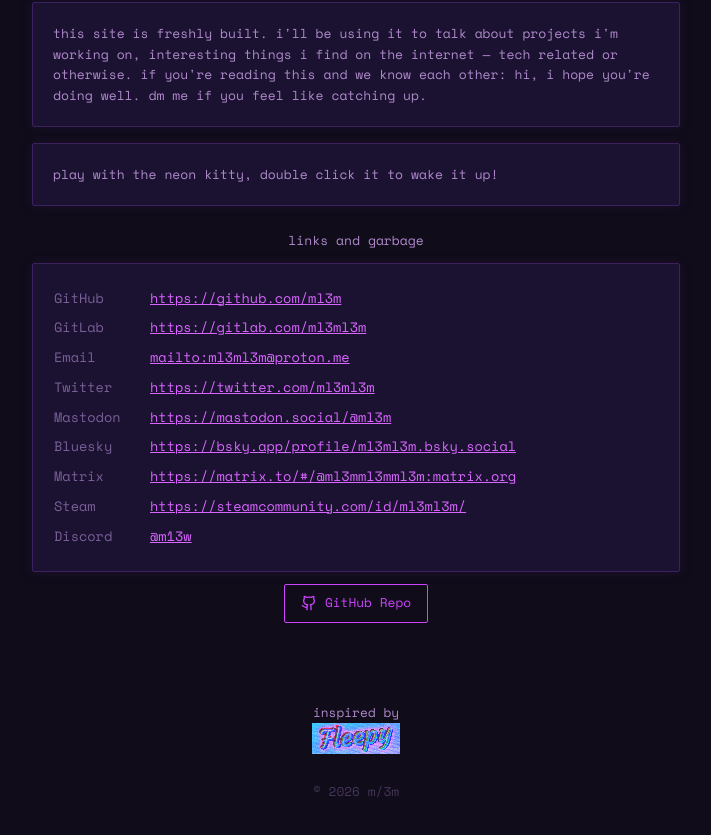
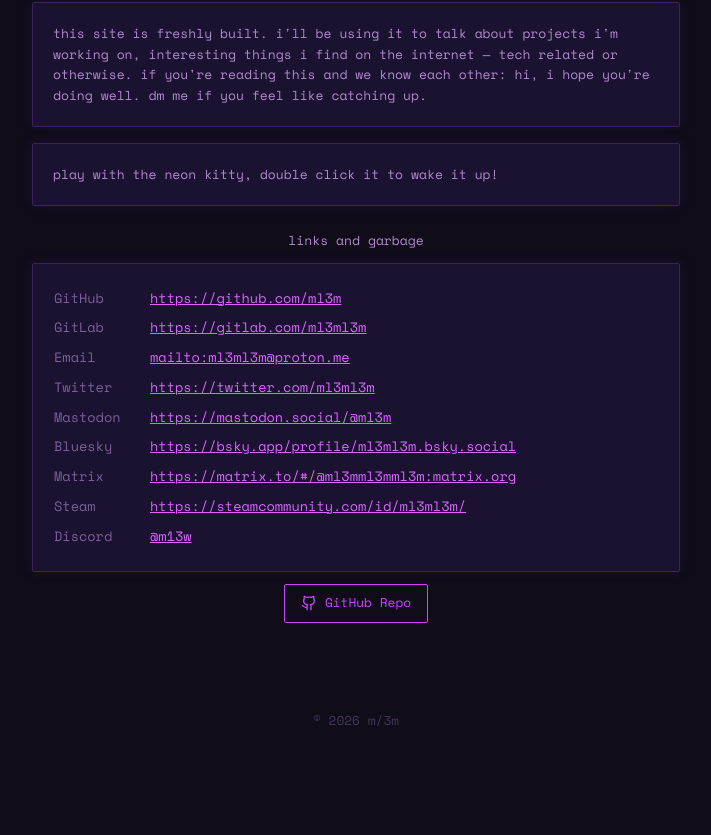
Before and after one commit to ml3m/ml3m.github.io, a Next.js app: page / in a window 1280 px wide. Shown: the part 463-1298 px from the top of the page, without its empty margins (284-995 px from the left). After the commit the page ends 1226 px from the top, so only its background shows below. Built offline with nearby package versions, Linux system fonts and the light colour scheme.

Commit message:
it is kind of unique at this point

```diff
--- a/components/layout/Footer.tsx
+++ b/components/layout/Footer.tsx
@@ -3,18 +3,6 @@
 export default function Footer() {
   return (
     <footer className="text-center py-8 mt-8 text-text-muted text-[0.8rem] space-y-5">
-      <div className="space-y-2">
-        <p className="text-text-secondary">inspired by</p>
-        <a href="https://fleepy.tv" target="_blank" rel="noopener noreferrer">
-          <img
-            src="/img/badges/fleepy.png"
-            alt="fleepy.tv"
-            className="inline-block"
-            style={{ maxHeight: 31, imageRendering: "pixelated" }}
-          />
-        </a>
-      </div>
-
       <p className="text-text-muted/50 pt-2">
         &copy; {new Date().getFullYear()} m/3m
       </p>
```
